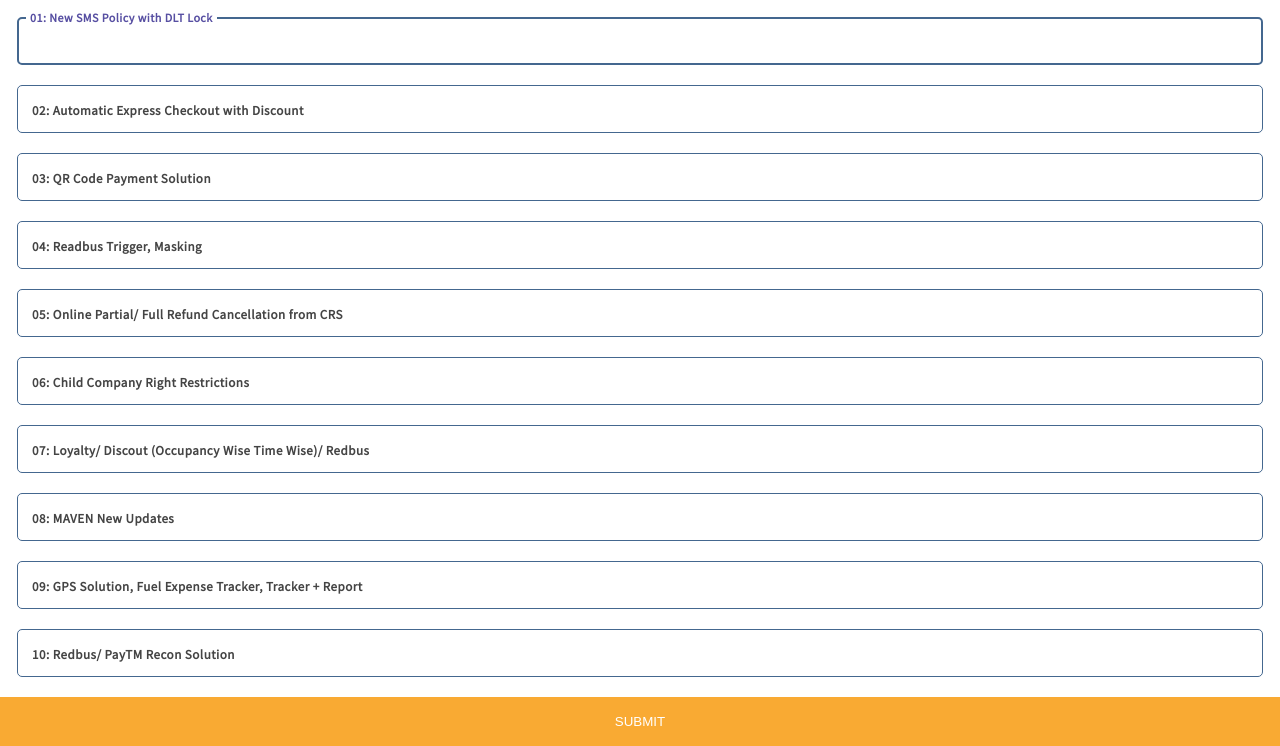
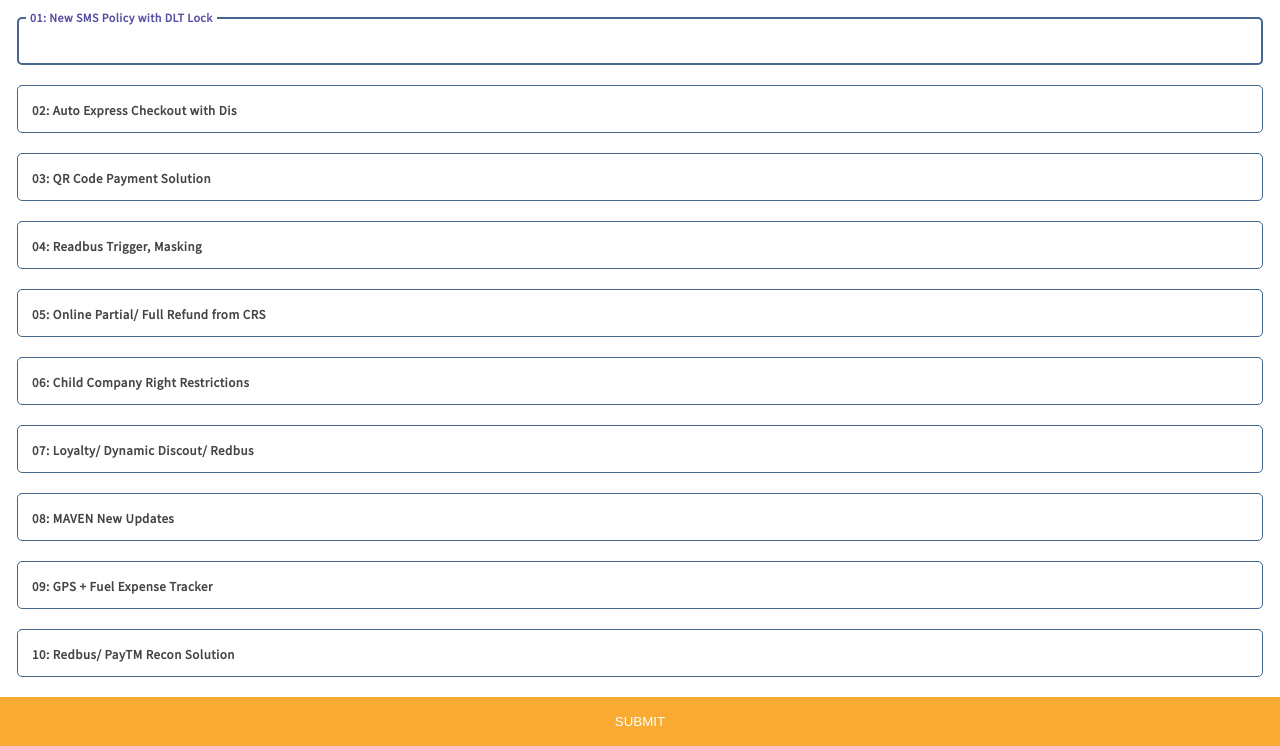
Before and after one commit to pankajchandorkar/OPS-Team-Tracking, a plain HTML site: page Mobile-Ops-Team-Tracking/collection.html in a window 1280 px wide. Both pictures are taken after a click on the element "VIEW DETAILS". Shown: the part 105-851 px from the top of the page. Drawn offline with Linux system fonts and the light colour scheme.

Commit message:
changes done

```diff
--- a/Mobile-Ops-Team-Tracking/collection.html
+++ b/Mobile-Ops-Team-Tracking/collection.html
@@ -43,7 +43,7 @@
                             <div class="crs-form-input-wrap">
                                 <input class="crs-form-input" type="text" onfocus="focusHandler(this);"
                                     onblur="blurHandler(this);">
-                                <label class="crs-form-label">02: Automatic Express Checkout with Discount</label>
+                                <label class="crs-form-label">02: Auto Express Checkout with Dis</label>
                             </div>
                             <div class="crs-form-input-wrap">
                                 <input class="crs-form-input" type="text" onfocus="focusHandler(this);"
@@ -58,7 +58,7 @@
                             <div class="crs-form-input-wrap">
                                 <input class="crs-form-input" type="text" onfocus="focusHandler(this);"
                                     onblur="blurHandler(this);">
-                                <label class="crs-form-label">05: Online Partial/ Full Refund Cancellation from CRS</label>
+                                <label class="crs-form-label">05: Online Partial/ Full Refund from CRS</label>
                             </div>
                             <div class="crs-form-input-wrap">
                                 <input class="crs-form-input" type="text" onfocus="focusHandler(this);"
@@ -68,7 +68,7 @@
                             <div class="crs-form-input-wrap">
                                 <input class="crs-form-input" type="text" onfocus="focusHandler(this);"
                                     onblur="blurHandler(this);">
-                                <label class="crs-form-label">07: Loyalty/ Discout (Occupancy Wise Time Wise)/ Redbus
+                                <label class="crs-form-label">07: Loyalty/ Dynamic Discout/ Redbus
                                 </label>
                             </div>
                             <div class="crs-form-input-wrap">
@@ -79,7 +79,7 @@
                             <div class="crs-form-input-wrap">
                                 <input class="crs-form-input" type="text" onfocus="focusHandler(this);"
                                     onblur="blurHandler(this);">
-                                <label class="crs-form-label">09: GPS Solution, Fuel Expense Tracker, Tracker + Report</label>
+                                <label class="crs-form-label">09: GPS + Fuel Expense Tracker</label>
                             </div>
                             <div class="crs-form-input-wrap">
                                 <input class="crs-form-input" type="text" onfocus="focusHandler(this);"
```
Also changed, not shown: Mobile-Ops-Team-Tracking/feature-configuration.html (+4 -4 lines).
